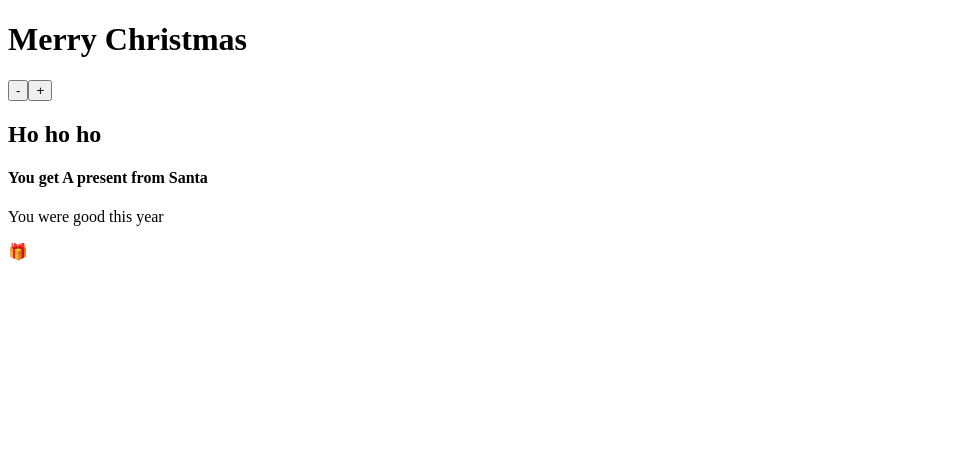
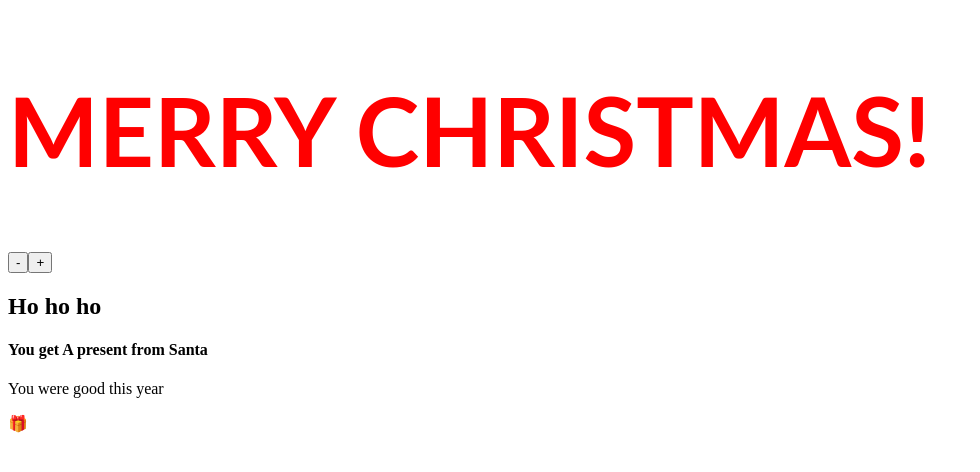
Before and after one commit to tobifotis/merry-christmas-app, a React (Vite) app: page / in a window 1280 px wide. Shown: the top 472 px of the page, without its empty margins (0-980 px from the left). Built offline with nearby package versions, Linux system fonts and the light colour scheme.

Commit message:
style: main-title animation

```diff
--- /dev/null
+++ b/src/components/SantaCounter.css
@@ -0,0 +1,66 @@
+.main-title {
+    position: relative;
+    font-family: 'Lato', sans-serif;
+    top: 20px;
+    color: red;
+    display: inline-block;
+    font-size: 3rem;
+    text-shadow: 0 1px 0 #b7b7b7, 0 2px 0 #b7b7b7, 0 3px 0 #b7b7b7,
+        0 4px 0 #b7b7b7, 0 5px 0 #b7b7b7, rgba(0, 0, 0.5);
+    animation: bounce 0.4s ease infinite alternate;
+}
+
+.main-title span:nth-child(2) {
+    animation-delay: 0.1s;
+}
+.main-title span:nth-child(3) {
+    animation-delay: 0.2s;
+}
+.main-title span:nth-child(4) {
+    animation-delay: 0.3s;
+}
+.main-title span:nth-child(5) {
+    animation-delay: 0.4s;
+}
+.main-title span:nth-child(6) {
+    animation-delay: 0.5s;
+}
+.main-title span:nth-child(7) {
+    animation-delay: 0.6s;
+}
+.main-title span:nth-child(8) {
+    animation-delay: 0.7s;
+}
+.main-title span:nth-child(9) {
+    animation-delay: 0.8s;
+}
+.main-title span:nth-child(10) {
+    animation-delay: 0.9s;
+}
+.main-title span:nth-child(11) {
+    animation-delay: 1s;
+}
+.main-title span:nth-child(12) {
+    animation-delay: 1.1s;
+}
+.main-title span:nth-child(13) {
+    animation-delay: 1.2s;
+}
+.main-title span:nth-child(14) {
+    animation-delay: 1.3s;
+}
+.main-title span:nth-child(15) {
+    animation-delay: 1.4s;
+}
+.main-title span:nth-child(16) {
+    animation-delay: 1.5s;
+}
+
+@keyframes bounce {
+    100% {
+        top: -20px;
+
+        text-shadow: 0 1px 0 #b7b7b7, 0 2px 0 #b7b7b7, 0 3px 0 #b7b7b7,
+            0 4px 0 #b7b7b7, 0 5px 0 #b7b7b7, rgba(0, 0, 0.5);
+    }
+}
--- a/src/components/SantaCounter.jsx
+++ b/src/components/SantaCounter.jsx
@@ -4,6 +4,8 @@ import GiftIcon from './GiftIcon';
 import Controls from './Controls';
 import Title from './Title';
 import Message from './Message';
+
+import './SantaCounter.css';
 
 function SantaCounter() {
     const [count, setCount] = useState(1);
--- a/src/components/Title.jsx
+++ b/src/components/Title.jsx
@@ -1,5 +1,24 @@
 const Title = () => {
-    return <h1>Merry Christmas</h1>;
+    return (
+        <h1>
+            <span>M</span>
+            <span>E</span>
+            <span>R</span>
+            <span>R</span>
+            <span>Y</span>
+            <span> </span>
+            <span>C</span>
+            <span>H</span>
+            <span>R</span>
+            <span>I</span>
+            <span>S</span>
+            <span>T</span>
+            <span>M</span>
+            <span>A</span>
+            <span>S</span>
+            <span>!</span>
+        </h1>
+    );
 };
 
 export default Title;
```
